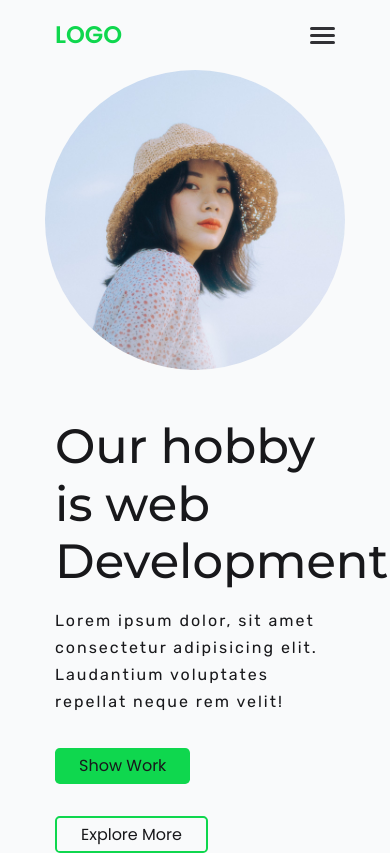
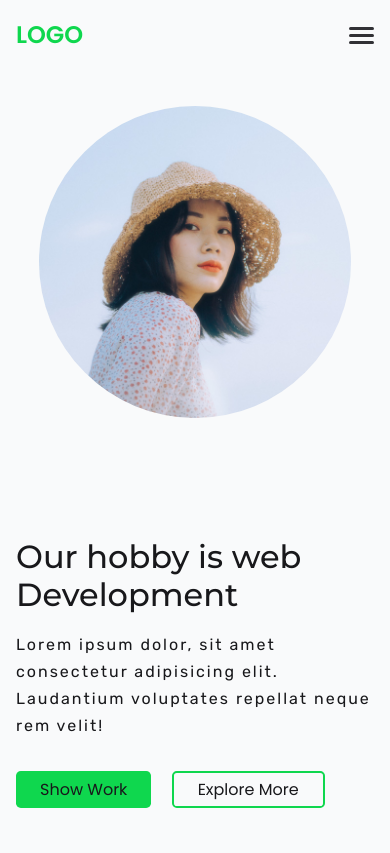
Before and after one commit to Meqdad-Moradi/portfolio-website, a plain HTML site: page index.html in a window 390 px wide. Drawn offline with Linux system fonts and the light colour scheme.

Commit message:
title font size changed

```diff
--- a/assets/style/_global.scss
+++ b/assets/style/_global.scss
@@ -102,8 +102,7 @@ select {
 }
 
 .title {
-   font-size: 3.375rem;
-   font-size: clamp(3rem, 3.375rem, 3.5rem);
+   font-size: clamp(2rem, 3.375vw, 3.5rem);
    text-transform: capitalize;
 }
 
@@ -115,8 +114,7 @@ select {
 }
 
 .container {
-   // max-width: 1100px;
-   width: clamp(80%, 80vw, 1100px);
+   max-width: 1100px;
    margin: 0 auto;
    padding: 0 1em;
 }
--- a/assets/style/_header.scss
+++ b/assets/style/_header.scss
@@ -57,11 +57,15 @@
    }
 
    .img-box {
-      height: 400px;
-      width: 400px;
+      height: clamp(250px, 80vw, 400px);
+      width: clamp(250px, 80vw, 400px);
       border-radius: 100%;
       overflow: hidden;
       justify-self: end;
+
+      img {
+         width: clamp(200px, 100%, 400px);
+      }
    }
 
    .content-text {
@@ -139,16 +143,10 @@
 
       .img-box {
          justify-self: center;
-         width: 300px;
-         height: 300px;
       }
 
       .content-text {
          order: 1;
-
-         .title {
-            font-size: 3rem;
-         }
       }
    }
 }
```
Also changed, not shown: assets/style/style.css, 1 other file.
